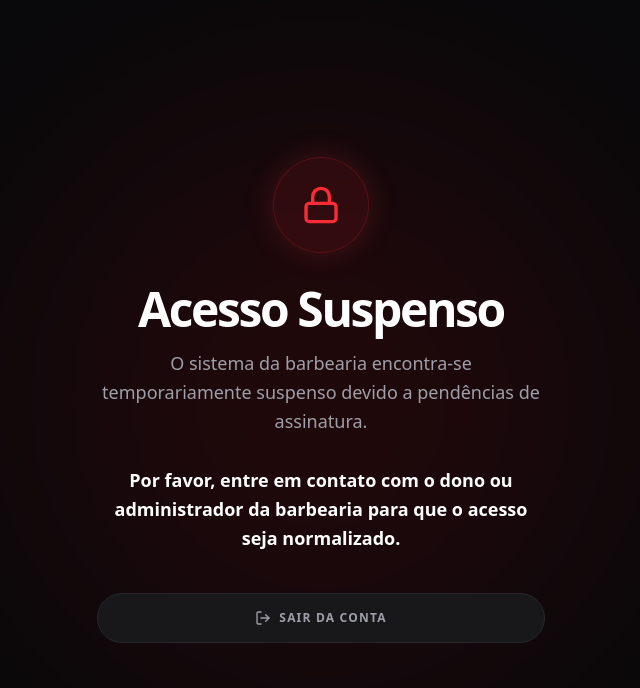
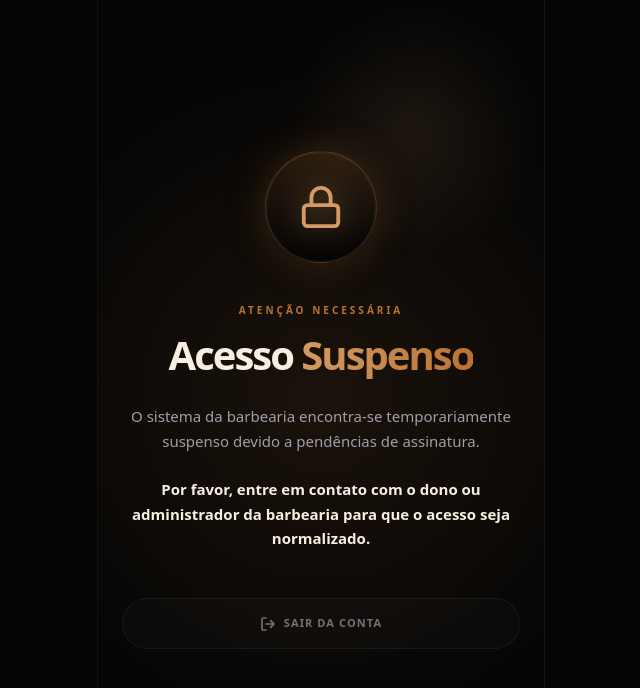
Before and after one commit to JoaozinDaprogramacao/barbercenter, a Next.js app: page /bloqueado in a window 1280 px wide. Shown: the top 688 px of the page, without its empty margins (319-959 px from the left). Built offline with nearby package versions, Linux system fonts and the light colour scheme; no server answers.

Commit message:
feat: rebrading bloquado

```diff
--- a/src/app/bloqueado/page.tsx
+++ b/src/app/bloqueado/page.tsx
@@ -22,9 +22,12 @@ export default function BloqueadoPage() {
 
   if (status === "loading") {
     return (
-      <div className="min-h-screen bg-zinc-950 flex flex-col items-center justify-center">
-        <Loader2 className="animate-spin text-red-500 mb-4" size={48} />
-        <p className="text-zinc-400 font-bold tracking-widest uppercase text-sm animate-pulse">
+      <div className="min-h-screen bg-[#050505] flex flex-col items-center justify-center border-x border-white/5 max-w-md mx-auto">
+        <div className="relative flex items-center justify-center">
+          <div className="absolute inset-0 bg-[#B87333]/20 blur-xl rounded-full" />
+          <Loader2 className="animate-spin text-[#D49A62] relative z-10 mb-6 drop-shadow-[0_0_15px_rgba(184,115,51,0.5)]" size={56} strokeWidth={2.5} />
+        </div>
+        <p className="text-[#B87333] font-black tracking-[0.25em] uppercase text-[10px] animate-pulse">
           Verificando credenciais...
         </p>
       </div>
@@ -32,33 +35,42 @@ export default function BloqueadoPage() {
   }
 
   return (
-    <div className="min-h-screen bg-zinc-950 flex flex-col items-center justify-center p-6 text-center relative overflow-hidden">
+    <div className="min-h-screen bg-[#050505] max-w-md mx-auto flex flex-col items-center justify-center p-6 text-center relative overflow-hidden border-x border-white/5">
 
-      <div className="absolute top-1/2 left-1/2 -translate-x-1/2 -translate-y-1/2 w-[80vw] h-[80vw] max-w-[600px] max-h-[600px] bg-red-600/10 blur-[120px] rounded-full pointer-events-none" />
+      {/* Efeitos de Fundo Premium (Glows em tons de Cobre) */}
+      <div className="absolute inset-0 pointer-events-none">
+        <div className="absolute top-1/2 left-1/2 -translate-x-1/2 -translate-y-1/2 w-[120vw] h-[120vw] max-w-[800px] max-h-[800px] bg-[radial-gradient(circle,rgba(184,115,51,0.12),transparent_60%)]" />
+        <div className="absolute top-0 right-0 w-64 h-64 bg-[radial-gradient(circle,rgba(212,154,98,0.1),transparent_70%)]" />
+      </div>
 
       <motion.div
-        initial={{ opacity: 0, scale: 0.9 }}
-        animate={{ opacity: 1, scale: 1 }}
+        initial={{ opacity: 0, scale: 0.9, y: 10 }}
+        animate={{ opacity: 1, scale: 1, y: 0 }}
         transition={{ type: "spring", damping: 20, stiffness: 100 }}
         className="relative z-10 w-full max-w-md mx-auto"
       >
-        <div className="w-24 h-24 bg-red-500/10 rounded-full flex items-center justify-center mx-auto mb-8 border border-red-500/20 shadow-[0_0_30px_rgba(239,68,68,0.2)]">
-          <Lock size={40} className="text-red-500" />
+        <div className="relative mx-auto mb-10 flex h-28 w-28 items-center justify-center rounded-full border border-[#B87333]/30 bg-gradient-to-b from-[#B87333]/20 to-[#050505] shadow-[0_0_40px_rgba(184,115,51,0.25)] backdrop-blur-md">
+          <div className="absolute inset-0 rounded-full border border-white/5" />
+          <Lock size={46} className="text-[#D49A62] drop-shadow-[0_0_15px_rgba(212,154,98,0.6)]" strokeWidth={2} />
         </div>
 
-        <h1 className="text-4xl md:text-5xl font-black text-white mb-4 tracking-tighter">
-          Acesso Suspenso
+        <p className="text-[10px] font-black uppercase tracking-[0.3em] text-[#B87333] mb-3">
+          Atenção Necessária
+        </p>
+
+        <h1 className="text-[2.5rem] font-black text-[#F7EFE2] mb-6 tracking-tighter leading-tight">
+          Acesso <span className="bg-gradient-to-r from-[#D49A62] to-[#B87333] bg-clip-text text-transparent">Suspenso</span>
         </h1>
 
         {isOwner ? (
-          <p className="text-zinc-400 font-medium text-base md:text-lg mb-10 leading-relaxed">
-            O período da sua assinatura expirou ou há uma pendência no seu pagamento. Regularize seu plano para voltar a gerenciar sua barbearia com o InBarber PRO.
+          <p className="text-zinc-400 font-medium text-[15px] mb-12 leading-relaxed">
+            O período da sua assinatura expirou ou há uma pendência no seu pagamento. Regularize seu plano para voltar a gerenciar sua barbearia com o <strong className="text-[#F7EFE2]">BarberCenter PRO</strong>.
           </p>
         ) : (
-          <p className="text-zinc-400 font-medium text-base md:text-lg mb-10 leading-relaxed">
+          <p className="text-zinc-400 font-medium text-[15px] mb-12 leading-relaxed">
             O sistema da barbearia encontra-se temporariamente suspenso devido a pendências de assinatura.
             <br /><br />
-            <strong className="text-white">Por favor, entre em contato com o dono ou administrador da barbearia para que o acesso seja normalizado.</strong>
+            <strong className="text-[#F7EFE2]">Por favor, entre em contato com o dono ou administrador da barbearia para que o acesso seja normalizado.</strong>
           </p>
         )}
 
@@ -66,18 +78,18 @@ export default function BloqueadoPage() {
           {isOwner && (
             <button
               onClick={() => setIsPaymentOpen(true)}
-              className="w-full bg-orange-600 hover:bg-orange-500 text-white py-5 rounded-[2rem] font-black text-sm uppercase tracking-widest flex items-center justify-center gap-3 transition-all shadow-lg shadow-orange-900/20 active:scale-95"
+              className="w-full bg-gradient-to-r from-[#D49A62] to-[#B87333] hover:brightness-110 text-[#050505] py-5 rounded-[2rem] font-black text-sm uppercase tracking-widest flex items-center justify-center gap-3 active:scale-95 transition-all shadow-[0_10px_30px_rgba(184,115,51,0.25)]"
             >
               Regularizar Acesso
-              <ArrowRight size={20} />
+              <ArrowRight size={22} strokeWidth={2.5} />
             </button>
           )}
 
           <button
             onClick={() => signOut({ callbackUrl: '/' })}
-            className="w-full bg-zinc-900 border border-zinc-800 hover:bg-zinc-800 text-zinc-400 hover:text-white py-4 rounded-[2rem] font-bold text-xs uppercase tracking-widest flex items-center justify-center gap-2 transition-all active:scale-95"
+            className="w-full bg-white/[0.02] border border-white/5 hover:bg-white/[0.05] hover:border-[#B87333]/30 hover:text-[#D49A62] text-zinc-500 py-4 rounded-[2rem] font-black text-[11px] uppercase tracking-widest flex items-center justify-center gap-2 transition-all active:scale-95"
           >
-            <LogOut size={16} />
+            <LogOut size={16} strokeWidth={2.5} />
             Sair da conta
           </button>
         </div>
```
